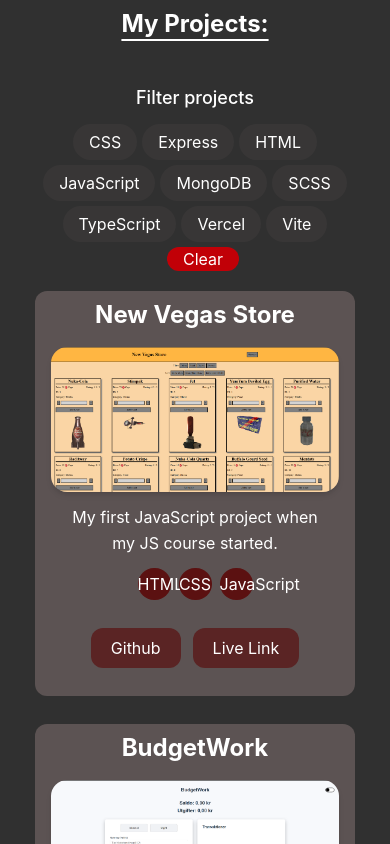
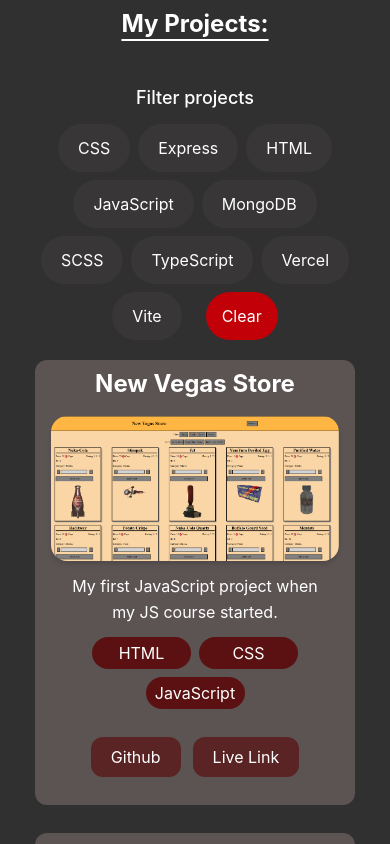
Before and after one commit to Prxjec-t/portfolio, a React app: page / in a window 390 px wide. Shown: the part 2280-3124 px from the top of the page. Built offline with nearby package versions, Linux system fonts and the light colour scheme; the HTML template or start-up script is replaced by a standard one.

Commit message:
Fixed forgotten responsive design

```diff
--- a/src/components/Cards/ProjectCard.tsx
+++ b/src/components/Cards/ProjectCard.tsx
@@ -16,11 +16,11 @@ const ProjectsCard = ({ project }: ProjectCardProps) => {
         <div className="p-3">
           <p className="text-center leading-relaxed text-l"> {description} </p>
 
-          <ul className="flex py-3 gap-2 justify-center">
+          <ul className="flex flex-wrap xl:flex-nowrap py-3 gap-2 justify-center">
             {technologies.map((tech) => (
               <li
                 key={tech}
-                className="rounded-full w-1/8 py-1 text-center bg-[#5B1111] transition-colors hover:text-gray-400 hover:bg-[#5B1111]/70 cursor-default">
+                className="rounded-full w-3/8 2xl:w-1/8 py-1 text-center bg-[#5B1111] transition-colors hover:text-gray-400 hover:bg-[#5B1111]/70 cursor-default">
                 {tech}
               </li>
             ))}
--- a/src/components/Contact.tsx
+++ b/src/components/Contact.tsx
@@ -1,5 +1,9 @@
 const Contact = () => {
-  return <div>Contact</div>;
+  return (
+    <section id="contact">
+      <h2>Connect with me!</h2>
+    </section>
+  );
 };
 
 export default Contact;
--- a/src/components/FilterProjects.tsx
+++ b/src/components/FilterProjects.tsx
@@ -7,12 +7,12 @@ interface FilterProjectsProps {
 
 const FilterProjects = ({ techs, selectedTechs, onToggle, clear }: FilterProjectsProps) => {
   return (
-    <div className="flex flex-wrap justify-center gap-1.25 mb-5">
+    <div className="flex flex-wrap justify-center gap-2 mb-5">
       {techs.map((tech) => (
         <button
           key={tech}
           onClick={() => onToggle(tech)}
-          className={`px-4 py-1.5 rounded-full bg-[#5B1111] transition-all duration-200 ${
+          className={`px-5 py-3 rounded-full bg-[#5B1111] transition-all duration-200 ${
             selectedTechs.includes(tech) ? 'scale-105 text-white shadow-lg' : 'bg-[#5C5353]/20 hover:bg-[#5B1111]/40'
           }`}>
           {tech}
```
